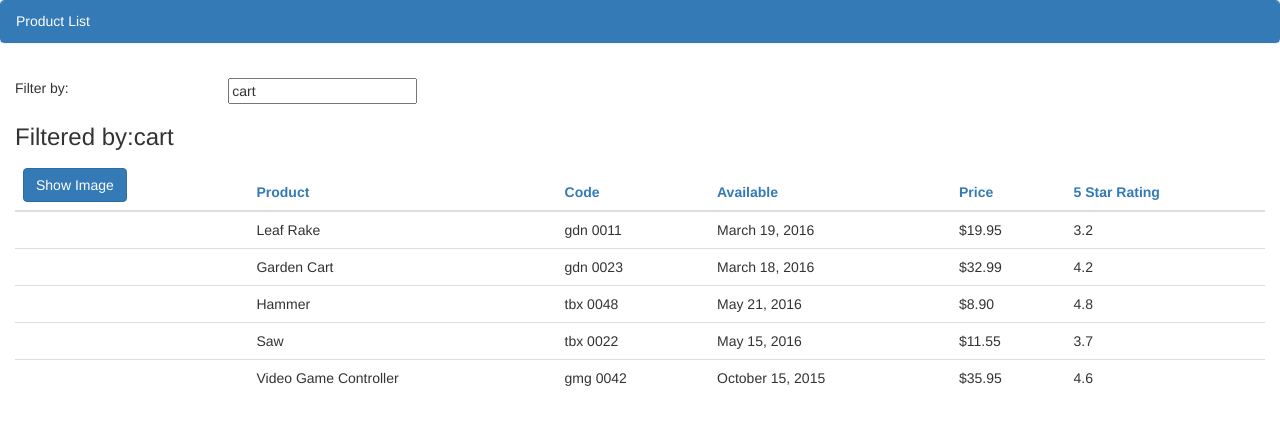
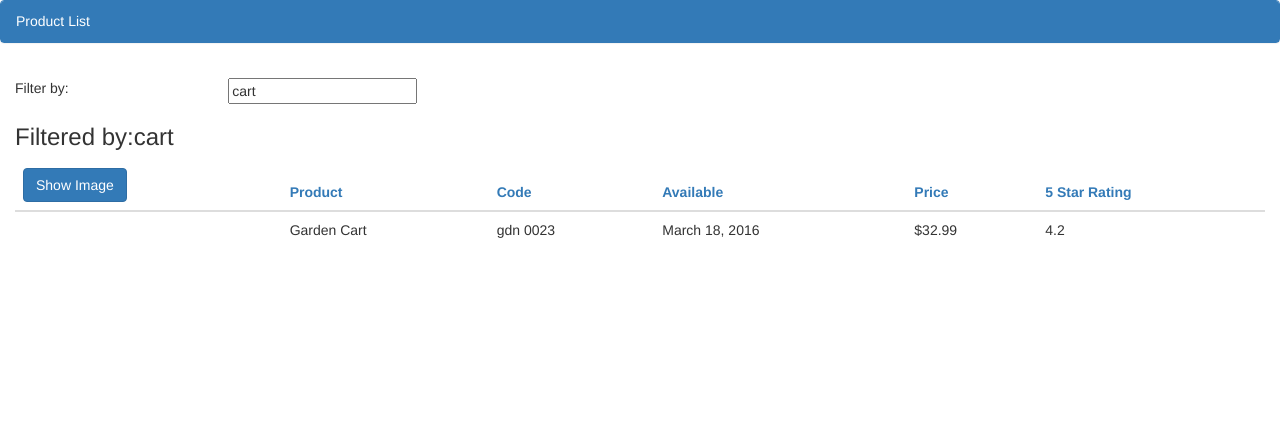
Before and after one commit to louaid/angular-tour-of-heroes, an Angular app: page / in a window 1280 px wide. Shown: the top 424 px of the page. Built offline with nearby package versions, Linux system fonts and the light colour scheme.

Commit message:
more filters

```diff
--- a/src/app/products/product-list.component.html
+++ b/src/app/products/product-list.component.html
@@ -30,7 +30,7 @@
         </tr>
       </thead>
       <tbody>
-        <tr *ngFor="let product of products">
+        <tr *ngFor="let product of filteredProducts">
           <td><img *ngIf="showImg" [src]='product.imageUrl' [title]='product.productName' [style.width.px]='imgWidth' [style.margin.px]='imgMargin' ></td>
           <td>{{product.productName}}</td>
           <td>{{product.productCode | lowercase | convertToSpaces: '-'}}</td>
--- a/src/app/products/product-list.component.ts
+++ b/src/app/products/product-list.component.ts
@@ -11,7 +11,18 @@
    imgWidth: number = 50;
    imgMargin: number = 2;
    showImg: boolean = false;
-   listFilter: string = 'cart'
+
+
+   _listFilter: string;
+   get listFilter(): string{
+     return this._listFilter;
+   }
+
+   set listFilter(value:string){
+     this._listFilter = value;
+     this.filteredProducts = this._listFilter ? this.performFilter(this.listFilter): this.products;
+   }
+
    products: IProduct[] = [
     {
         "productId": 1,
@@ -70,4 +81,13 @@
 ngOnInit(): void{
   console.log('In OnInit')
 }
+constructor(){
+  this.filteredProducts = this.products;
+  this.listFilter = 'cart';
 }
+performFilter(filterBy:string): IProduct[]{
+  filterBy = filterBy.toLowerCase();
+  return this.products.filter((product: IProduct) => product.productName.toLocaleLowerCase().indexOf(filterBy) !== -1)
+}
+
+}
```
Also changed, not shown: src/app/shared/convert-to-spaces.pipe.ts (+6 -5 lines).
